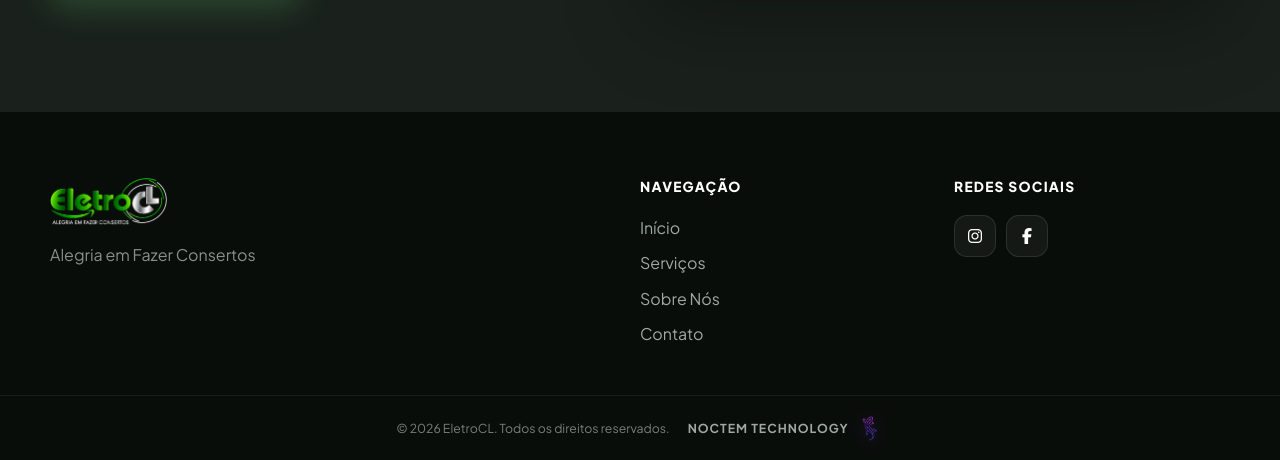
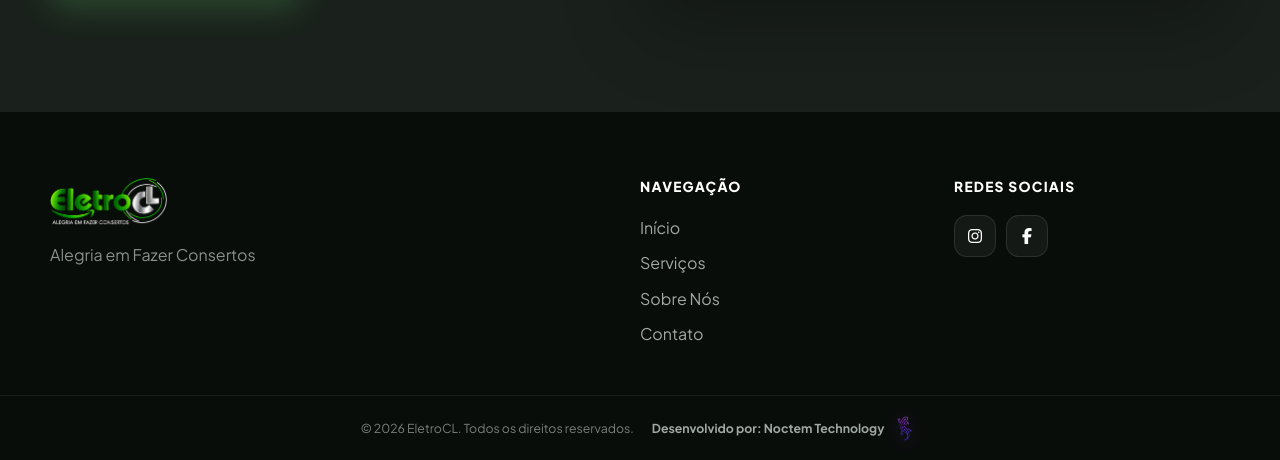
Before and after one commit to SalamandraZeru/Eletro-CL-page, a website built with Vite: page index.html in a window 1280 px wide. Shown: the part 4895-5355 px from the top of the page. Built offline with nearby package versions, Linux system fonts and the light colour scheme.

Commit message:
fix: restore full Noctem footer credit

```diff
--- a/css/style.css
+++ b/css/style.css
@@ -289,7 +289,6 @@ button, a { -webkit-tap-highlight-color: transparent; }
 .footer__bottom { padding: 18px 0; border-top: 1px solid rgba(255,255,255,.07); color: #778078; font-size: .77rem; text-align: center; }
 .footer__bottom .container { display: flex; flex-wrap: wrap; align-items: center; justify-content: center; gap: 8px 18px; }
 .footer__noctem { display: inline-flex; align-items: center; gap: 7px; color: #9fa9a1; font-weight: 700; transition: color var(--ease), transform var(--ease); }
-.footer__noctem span { letter-spacing: .08em; }
 .footer__noctem img { width: 28px; height: 28px; object-fit: contain; filter: drop-shadow(0 3px 8px rgba(170, 77, 255, .32)); }
 .footer__noctem:hover { color: #d0a6ff; transform: translateY(-2px); }
 
--- a/index.html
+++ b/index.html
@@ -414,7 +414,7 @@
             <div class="container">
                 <p>&copy; <span id="current-year">2026</span> EletroCL. Todos os direitos reservados.</p>
                 <a class="footer__noctem" href="https://noctem.agency" target="_blank" rel="noopener noreferrer" aria-label="Noctem Technology — abrir noctem.agency">
-                    <span>NOCTEM TECHNOLOGY</span>
+                    <span>Desenvolvido por: Noctem Technology</span>
                     <img src="/assets/noctem-logo.png" alt="Noctem" width="36" height="36" loading="lazy">
                 </a>
             </div>
```
